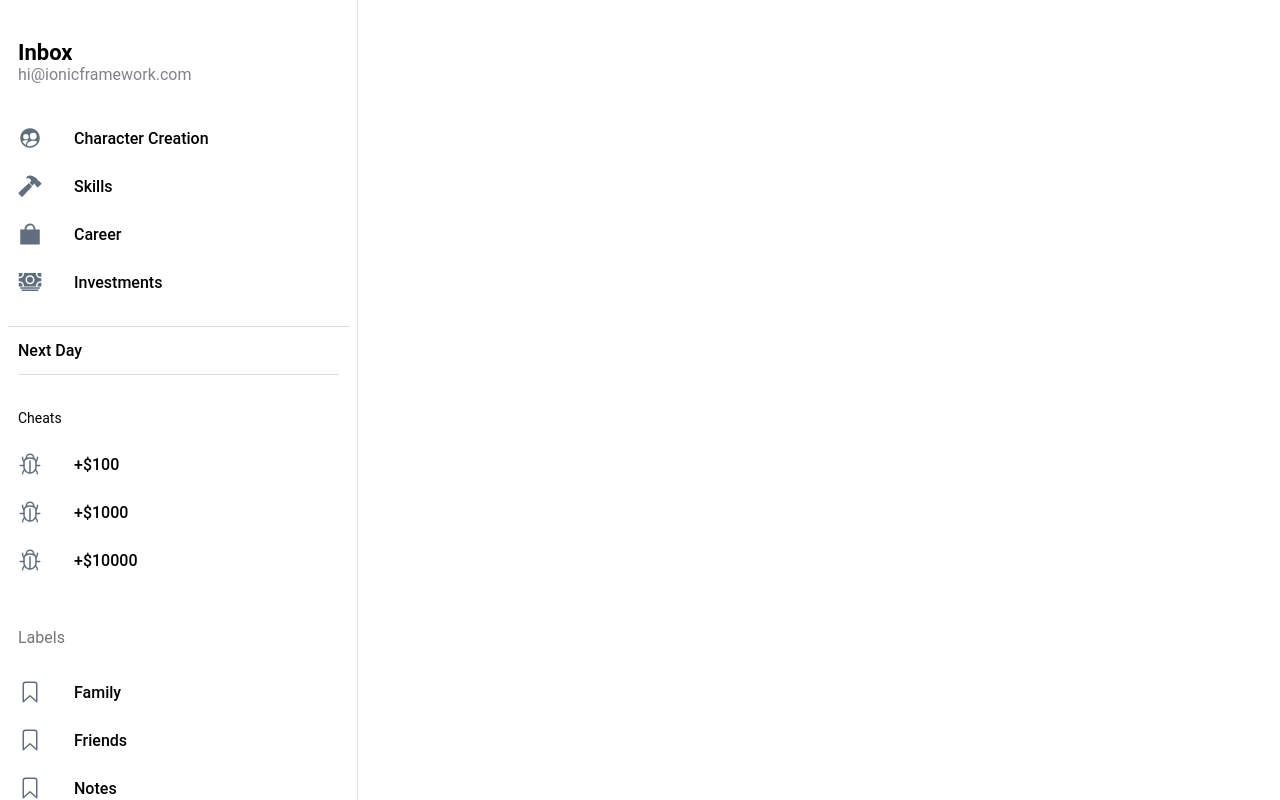
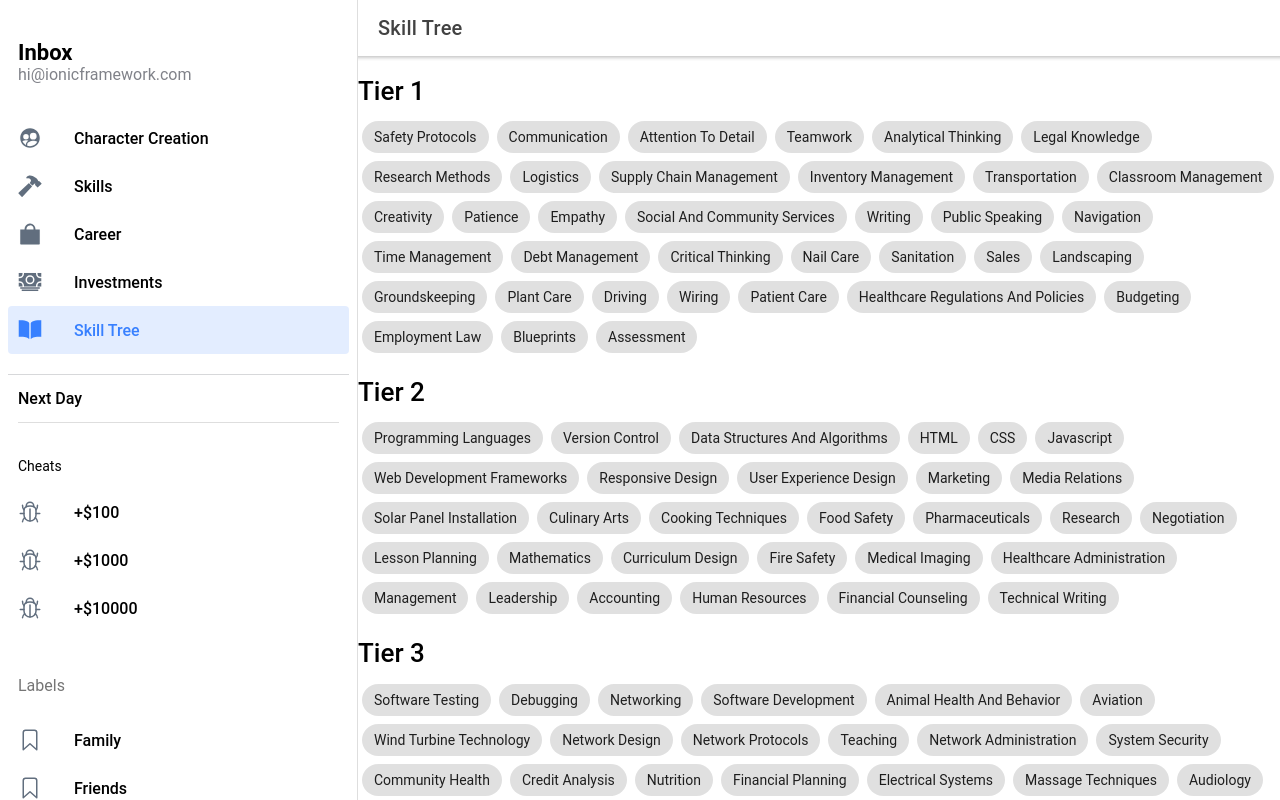
Before and after one commit to ngocnv371/lifesimulator, a React (Create React App) app: page /meta/skilltree in a window 1280 px wide. Built offline with nearby package versions, Linux system fonts and the light colour scheme.

Commit message:
add skill tree

```diff
--- a/src/App.tsx
+++ b/src/App.tsx
@@ -38,6 +38,7 @@ import BrowseInvestmentsPage from "./features/investments/browse/BrowseInvestmen
 import InvestmentDetailPage from "./features/investments/detail/InvestmentDetailPage";
 import CareerPathsPage from "./features/career/paths/CareerPathsPage";
 import CareerPathDetailPage from "./features/career/paths/CareerPathDetailPage";
+import SkillTreePage from "./features/meta/SkillTreePage";
 
 setupIonicReact();
 
@@ -84,6 +85,9 @@ const App: React.FC = () => {
             <Route path="/career/paths" exact={true}>
               <CareerPathsPage />
             </Route>
+            <Route path="/meta/skilltree" exact={true}>
+              <SkillTreePage />
+            </Route>
           </IonRouterOutlet>
         </IonSplitPane>
       </IonReactRouter>
--- a/src/app/models.ts
+++ b/src/app/models.ts
@@ -9,6 +9,8 @@ export interface Skill {
    * cost to unlock is `upgradeCost[0]` and to level up is `upgradeCost[level]`
    */
   upgradeCosts: Progression;
+  requiredSkills: string[];
+  tier: number;
 }
 
 export type Curve = "linear" | "ease-out" | "ease-in-out" | "ease-in";
--- a/src/components/Menu.tsx
+++ b/src/components/Menu.tsx
@@ -16,6 +16,8 @@ import {
   archiveSharp,
   bag,
   bagSharp,
+  bookOutline,
+  bookSharp,
   bookmarkOutline,
   cashOutline,
   cashSharp,
@@ -69,6 +71,12 @@ const appPages: AppPage[] = [
     url: "/investments",
     iosIcon: cashOutline,
     mdIcon: cashSharp,
+  },
+  {
+    title: "Skill Tree",
+    url: "/meta/skilltree",
+    iosIcon: bookOutline,
+    mdIcon: bookSharp,
   },
 ];
 
--- a/src/data/skills.ts
+++ b/src/data/skills.ts
@@ -11,6 +11,8 @@ const skills: Skill[] = rawSkills.map((r) => ({
   active: false,
   tags: "",
   upgradeCosts: ["linear", 1000, 1000 + faker.datatype.number(10000)],
+  requiredSkills: r.requiredSkills,
+  tier: 1
 }));
 
 // pickpocket ->
@@ -18,7 +20,11 @@ const skills: Skill[] = rawSkills.map((r) => ({
 const map = Object.fromEntries(skills.map((s) => [s.id, s]));
 
 export function getSkillById(id: string) {
-  return map[id];
+  const item = map[id.toLocaleLowerCase()];
+  if (!item) {
+    throw new Error(`skill not found: ${id}`)
+  }
+  return item;
 }
 
 export function getSkillByLevel(id: string, level: number): SkillLevel {
--- /dev/null
+++ b/src/features/meta/SkillTreePage.tsx
@@ -0,0 +1,90 @@
+import {
+  IonChip,
+  IonContent,
+  IonHeader,
+  IonPage,
+  IonTitle,
+  IonToolbar,
+} from "@ionic/react";
+import { useEffect, useState } from "react";
+import { getSkillById } from "../../data/skills";
+
+const t1 =
+  "Safety protocols, Communication, Attention to detail, Teamwork, Analytical thinking, Legal knowledge, Research methods, Logistics, Supply Chain Management, Inventory Management, Transportation, Classroom Management, Creativity, Patience, Empathy, Social and Community Services, Writing, Public Speaking, Navigation, Time Management, Debt management, Critical Thinking, Nail care, Sanitation, Sales, Landscaping, Groundskeeping, Plant Care, Driving, Wiring, Patient care, Healthcare regulations and policies, Budgeting, Employment Law, Blueprints, Assessment";
+const t2 =
+  "Programming languages, Version control, Data structures and algorithms, HTML, CSS, JavaScript, Web development frameworks, Responsive design, User experience design, Marketing, Media Relations, Solar panel installation, Culinary arts, Cooking techniques, Food safety, Pharmaceuticals, Research, Negotiation, Lesson Planning, Mathematics, Curriculum design, Fire safety, Medical Imaging, Healthcare administration, Management, Leadership, Accounting, Human Resources, Financial counseling, Technical writing";
+const t3 =
+  "Software testing, Debugging, Networking, Software development, Animal health and behavior, Aviation, Wind Turbine Technology, Network Design, Network Protocols, Teaching, Network Administration, System Security, Community Health, Credit Analysis, Nutrition, Financial planning, Electrical Systems, Massage techniques, Audiology, Fitness programs, Laboratory testing, Engineering, Sustainability";
+const t4 =
+  "Clinical knowledge, Software design, Cryptography, Security policies, Database Management, Database Design, Public Health, Statistics, Mathematical Modeling, Financial analysis, Investment Strategies, Machine Learning, Surgical Skills, Anesthesia Administration, Patient Monitoring, Public safety, Emergency response, Physical Fitness, Cardiovascular Anatomy and Physiology, Medical Technology, Medication management, Anatomy, Exercise science";
+const t5 =
+  "Diagnosis, Treatment, Network security, Cybersecurity, Vulnerability assessments, Risk management, Physiology, Rehabilitation, Project management, Strategic planning, Surgery, Data analysis, Statistical analysis, Biomedical Engineering, Petroleum Engineering, Counseling, Psychology, Biochemistry, Hearing technology, Genetics, Environmental science, Political Science";
+const t6 = "";
+
+function map(t: string, tier: number) {
+  return t.split(", ").map((k) => ({ ...getSkillById(k), tier }));
+}
+
+const skills = [
+  map(t1, 1),
+  map(t2, 2),
+  map(t3, 3),
+  map(t4, 4),
+  map(t5, 5),
+].flatMap((t) => t);
+
+type Item = typeof skills[0];
+
+const SkillTreePage: React.FC = () => {
+  const [selected, setSelected] = useState<Item | null>(null);
+
+  useEffect(() => {
+    if (selected) {
+      console.log(selected);
+    }
+  }, [selected]);
+
+  function renderTier(tier: number) {
+    return skills
+      .filter((s) => s.tier === tier)
+      .map((s) => {
+        const isActive = selected && selected.id === s.id;
+        const isRequired =
+          selected &&
+          selected.requiredSkills.some((r) => r.toLocaleLowerCase() === s.id);
+        return (
+          <IonChip
+            color={isActive ? "primary" : isRequired ? "secondary" : ""}
+            key={s.id}
+            onClick={() => setSelected(s)}
+          >
+            {s.name}
+          </IonChip>
+        );
+      });
+  }
+
+  return (
+    <IonPage>
+      <IonHeader>
+        <IonToolbar>
+          <IonTitle>Skill Tree</IonTitle>
+        </IonToolbar>
+      </IonHeader>
+      <IonContent fullscreen>
+        <h1>Tier 1</h1>
+        {renderTier(1)}
+        <h1>Tier 2</h1>
+        {renderTier(2)}
+        <h1>Tier 3</h1>
+        {renderTier(3)}
+        <h1>Tier 4</h1>
+        {renderTier(4)}
+        <h1>Tier 5</h1>
+        {renderTier(5)}
+      </IonContent>
+    </IonPage>
+  );
+};
+
+export default SkillTreePage;
```
Also changed, not shown: src/data/raw/README.MD.
